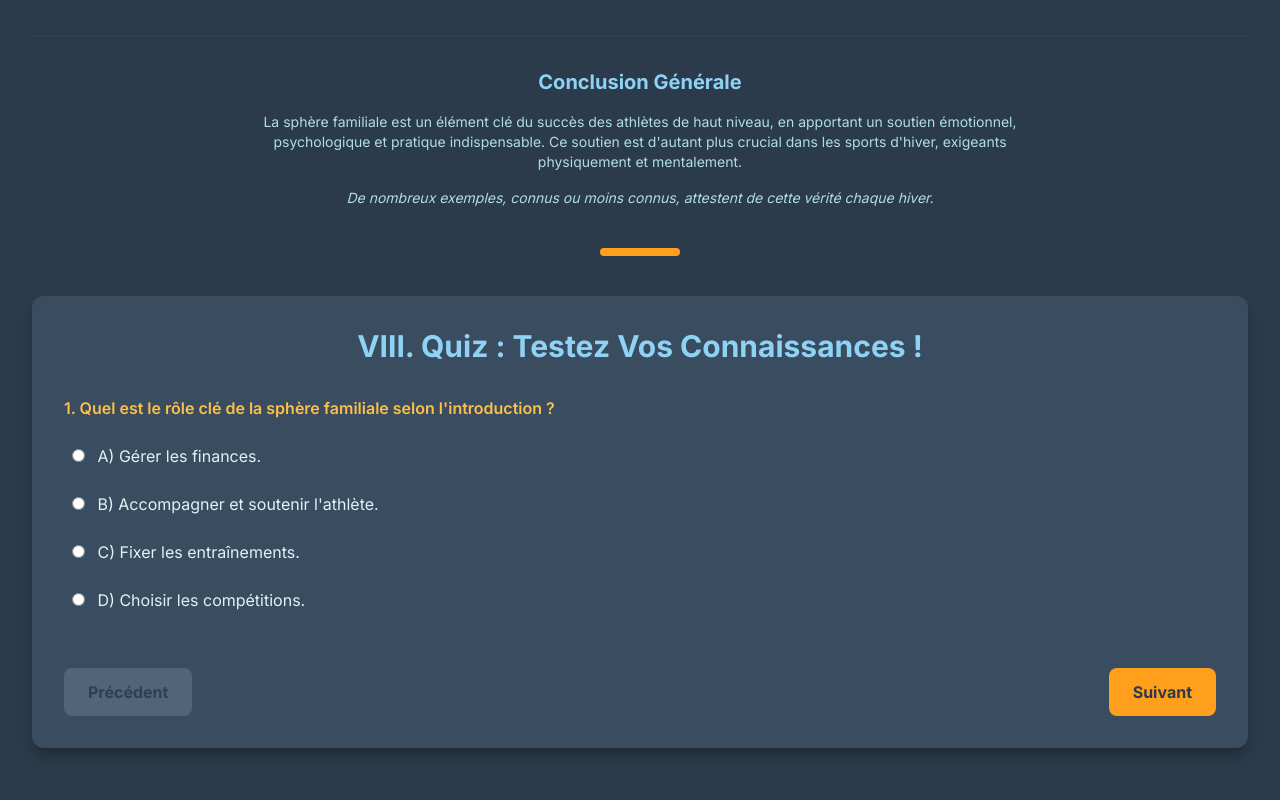
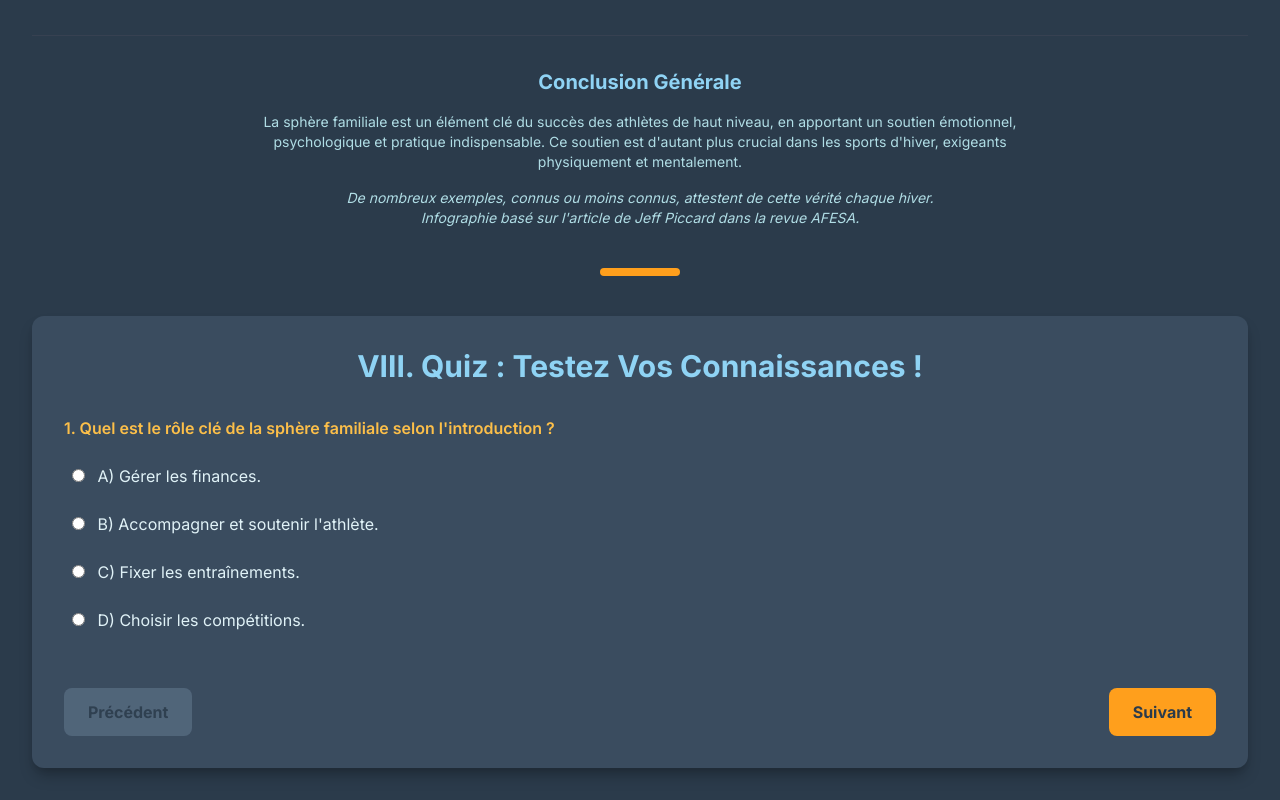
Before and after one commit to piccardjeffcoach/piccard-ski-coach, a plain HTML site: page spherefamille.html in a window 1280 px wide. Shown: the part 3704-4504 px from the top of the page. Drawn offline with nearby package versions, Linux system fonts and the light colour scheme.

Commit message:
Update spherefamille.html

```diff
--- a/spherefamille.html
+++ b/spherefamille.html
@@ -432,6 +432,7 @@
             <h2 class="text-xl font-bold text-primary-header mb-4">Conclusion Générale</h2>
             <p class="mb-4 max-w-3xl mx-auto">La sphère familiale est un élément clé du succès des athlètes de haut niveau, en apportant un soutien émotionnel, psychologique et pratique indispensable. Ce soutien est d'autant plus crucial dans les sports d'hiver, exigeants physiquement et mentalement.</p>
             <p class="italic">De nombreux exemples, connus ou moins connus, attestent de cette vérité chaque hiver.</p>
+               <p class="italic">Infographie basé sur l'article de Jeff Piccard dans la revue AFESA.</p>
         </footer>
 
         <div class="section-separator"></div>
```
